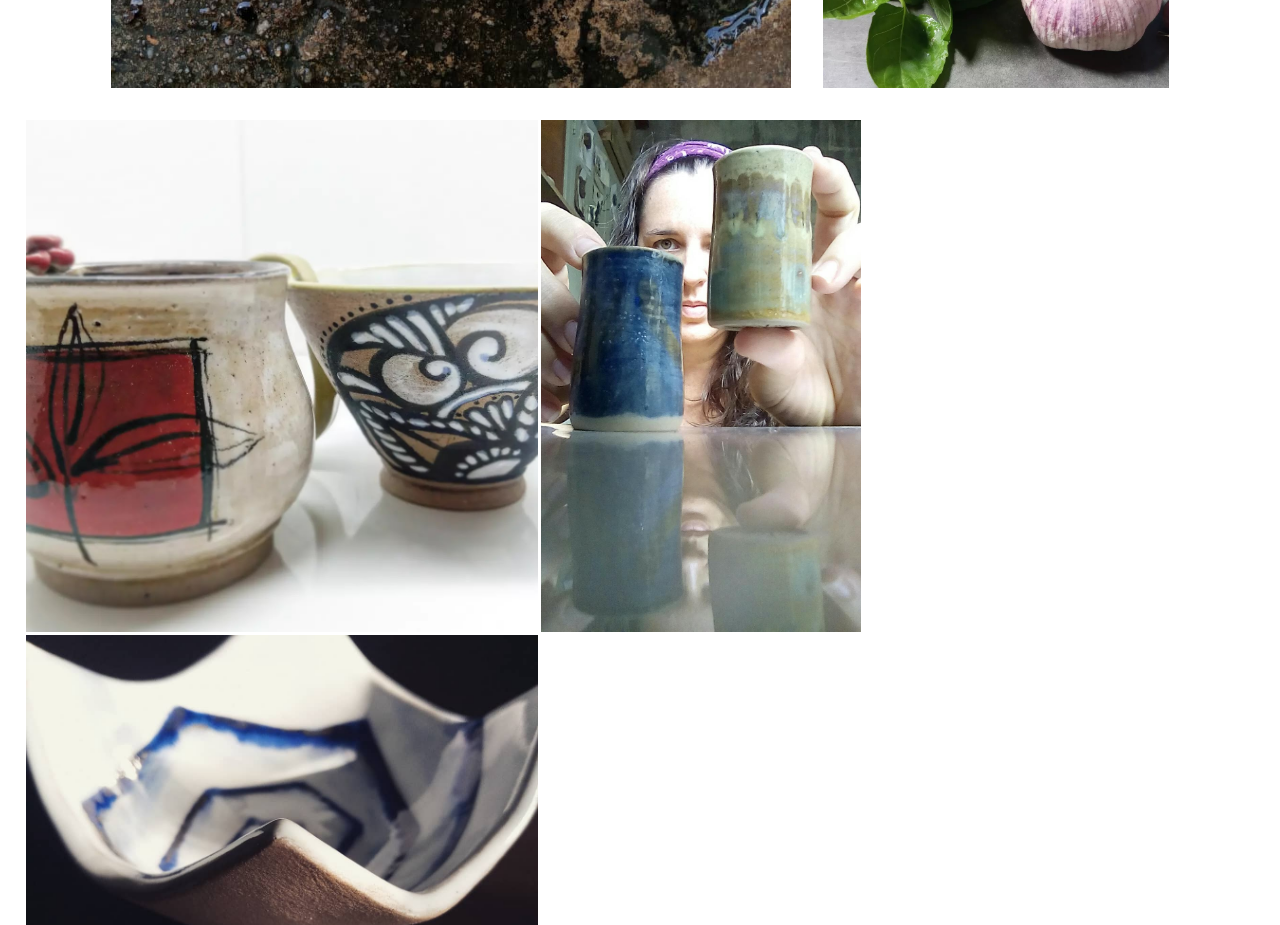
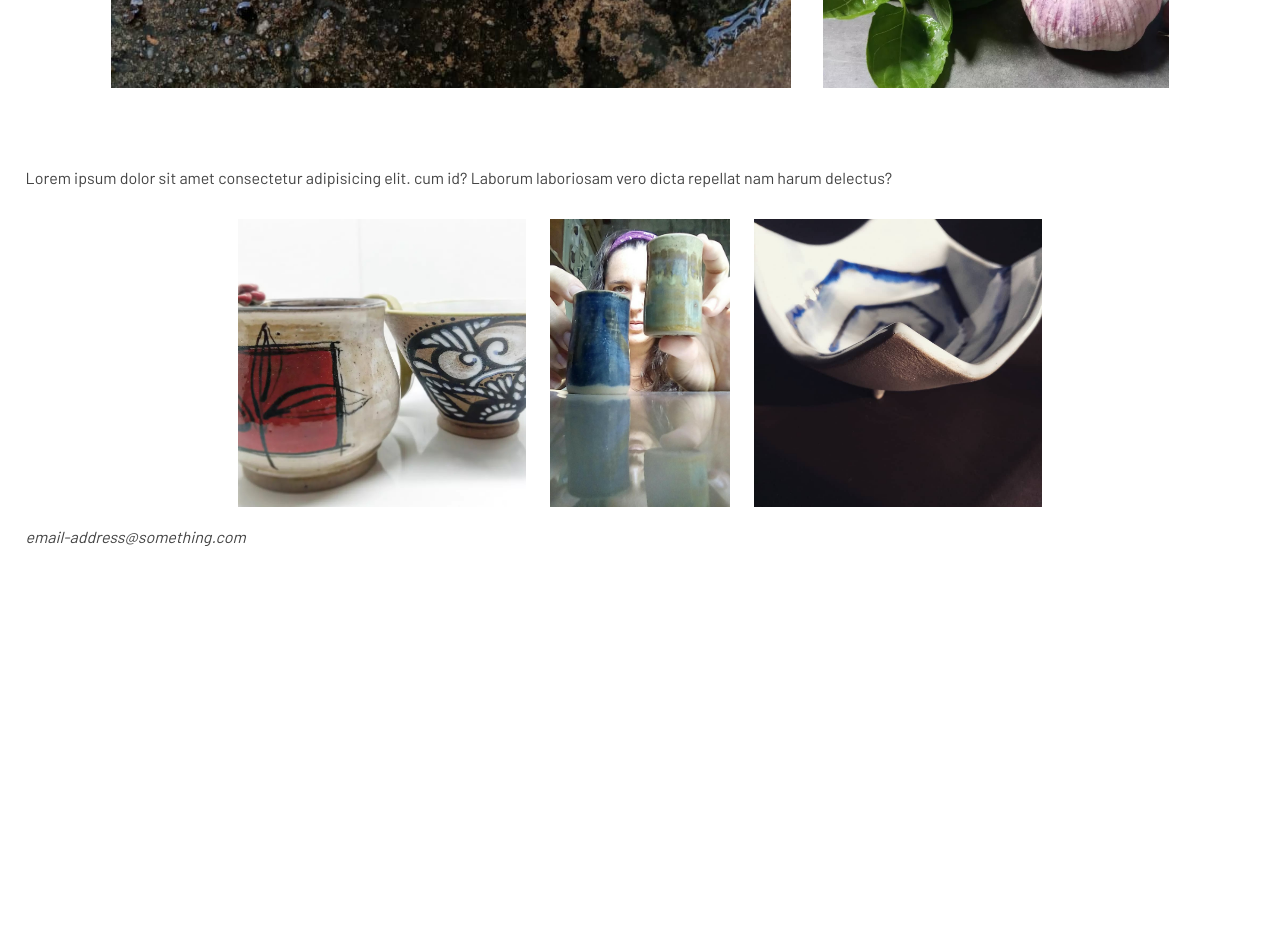
Before and after one commit to Endzelisp/erika_endzelis_website, a plain HTML site: page index.html in a window 1280 px wide. Shown: the part 960-1885 px from the top of the page. After the commit the page ends 1506 px from the top, so only its background shows below. Drawn offline with Linux system fonts and the light colour scheme.

Commit message:
Add style to extra gallery

```diff
--- a/index.html
+++ b/index.html
@@ -27,10 +27,13 @@
         <img src="./img/img01.jpg" height="512" alt="">
       </div>
     </section>
-    <section>
-      <img src="./img/img02.jpg" height="512" alt="">
-      <img src="./img/img04.jpg" height="512" alt="">
-      <img src="./img/img05.jpg" height="512" alt="">
+    <section class="extra-gallery">
+      <p>Lorem ipsum dolor sit amet consectetur adipisicing elit. cum id? Laborum laboriosam vero dicta repellat nam harum delectus?</p>
+      <div>
+        <img src="./img/img02.jpg" height="512" alt="">
+        <img src="./img/img04.jpg" height="512" alt="">
+        <img src="./img/img05.jpg" height="512" alt="">
+      </div>
     </section>
   </main>
   <footer>
--- a/styles.css
+++ b/styles.css
@@ -54,7 +54,7 @@ html {
   height: 90vh;
   justify-content: center;
   gap: 2rem;
-  margin-bottom: 2rem;
+  margin-bottom: 5rem;
 }
 
 .main-gallery__right-side {
@@ -72,3 +72,17 @@ html {
   width: auto;
   height: 48%;
 }
+
+.extra-gallery div {
+  display: flex;
+  justify-content: center;
+  gap: 2%;
+  height: 40vh;
+  margin-bottom: 20px;
+  padding-top: 2rem;
+}
+
+.extra-gallery img {
+  width: auto;
+  height: 100%;
+}
```
